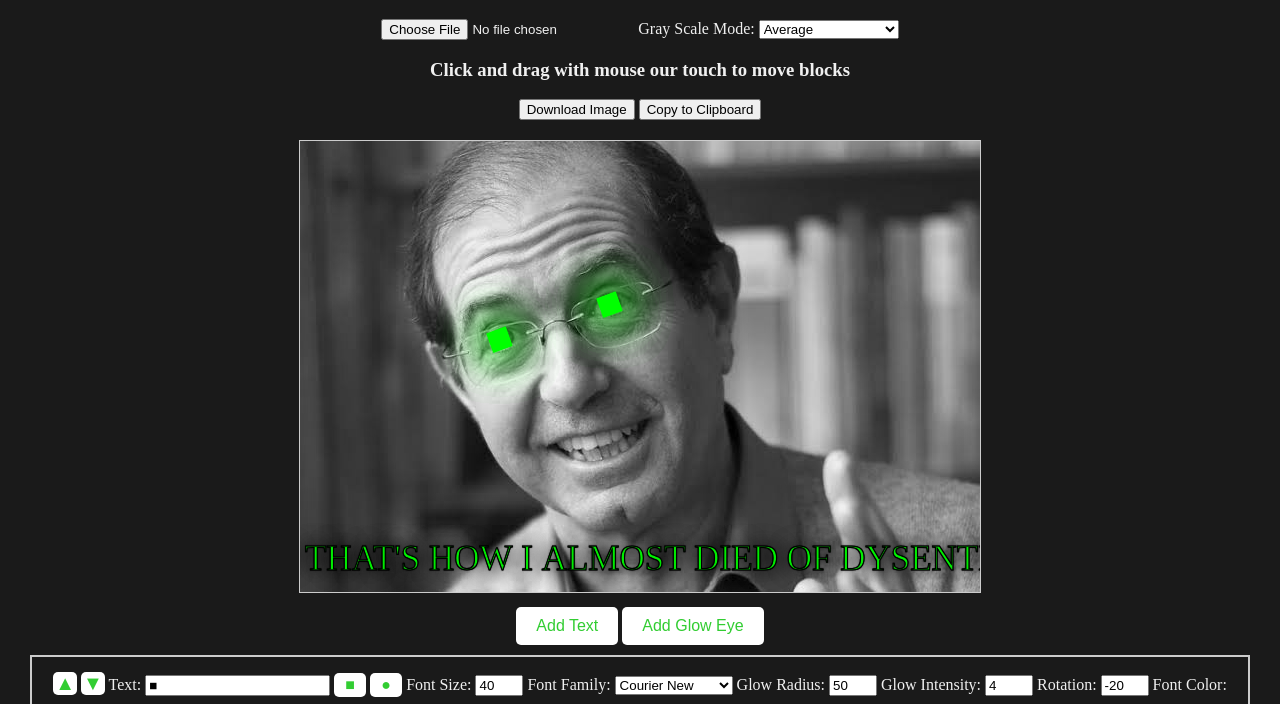
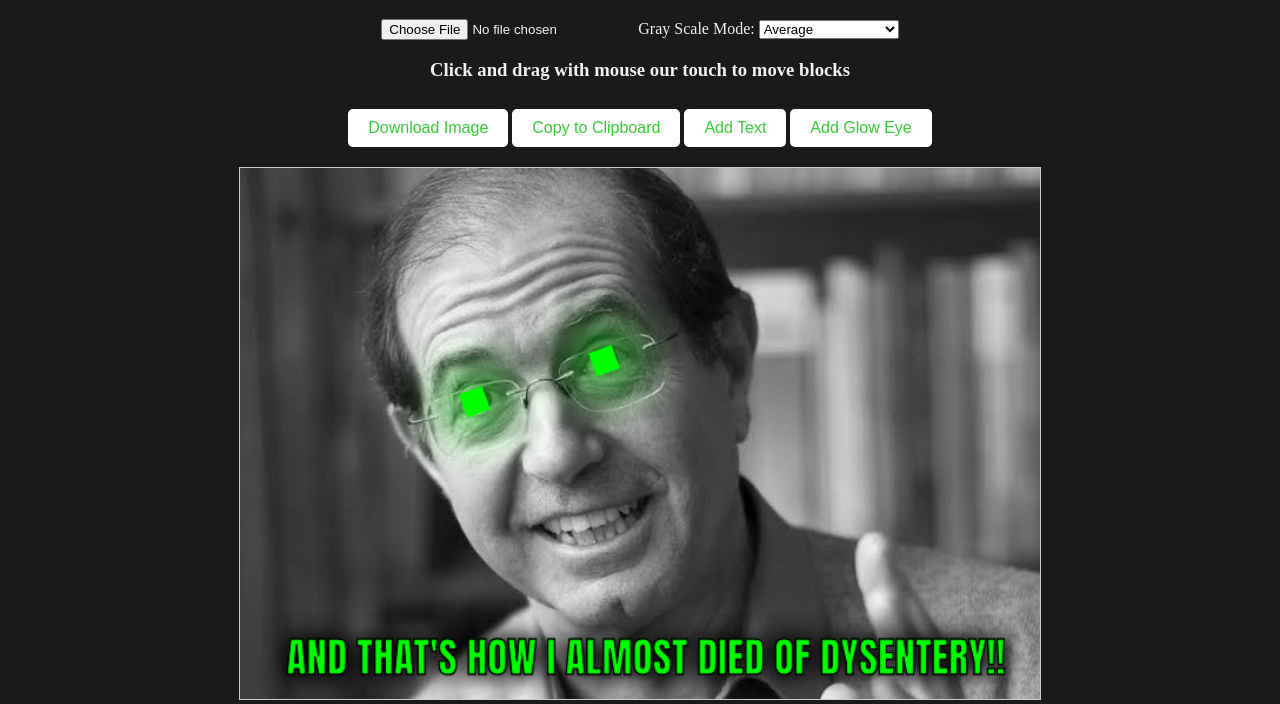
Before and after one commit to carlsonad-algo/dodme, a website: page src/index.html in a window 1280 px wide. Shown: the part 61-765 px from the top of the page. Drawn offline with Linux system fonts and the light colour scheme.

Commit message:
Changes to auto resize the canvas along with have a max width of 800px of the render size.

```diff
--- a/src/index.html
+++ b/src/index.html
@@ -27,6 +27,8 @@
         canvas {
             margin-top: 20px;
             border: 1px solid #ccc;
+            max-width: 800px;
+            width: 100%;
         }
         .control {
             margin: 5px;
@@ -102,6 +104,7 @@
             border-color: green;
         }
 
+
     </style>
 </head>
 <body>
@@ -123,17 +126,15 @@
         <option value="greenScaleLight">Green Scale Light</option>
         <option value="none">None</option>
     </select>
-
     <h3>Click and drag with mouse our touch to move blocks</h3>
-
-    <button id="downloadButton">Download Image</button>
-    <button id="copyButton">Copy to Clipboard</button>
-
+    <button class="button" id="downloadButton">Download Image</button>
+    <button class="button" id="copyButton">Copy to Clipboard</button>
+    <button class="button" onclick="addTextBlock();">Add Text</button>
+    <button class="button" onclick="addGlowEye();">Add Glow Eye</button>
     <div>
         <canvas id="memeCanvas"></canvas>
     </div>
-    <button class="button" onclick="addTextBlock({...defaultMemeText});">Add Text</button>
-    <button class="button" onclick="addTextBlock({...defaultEye});">Add Glow Eye</button>
+
     <div id="textBlocksContainer"></div>
 
     <script>
@@ -190,7 +191,6 @@
 
             let uploadedImage;
             let textBlocks = [];
-            const devicePixelRatio = window.devicePixelRatio || 1;
             let selectedTextBlock = null;
             let offsetX, offsetY;
 
@@ -208,13 +208,8 @@
             function setImage(imageSrc) {
                 uploadedImage = new Image();
                 uploadedImage.onload = () => {
-                    // Adjust canvas for device pixel ratio
-                    memeCanvas.width = uploadedImage.width * devicePixelRatio;
-                    memeCanvas.height = uploadedImage.height * devicePixelRatio;
-                    memeCanvas.style.width = `${uploadedImage.width}px`;
-                    memeCanvas.style.height = `${uploadedImage.height}px`;
-                    ctx.scale(devicePixelRatio, devicePixelRatio);
-
+                    memeCanvas.width = uploadedImage.width;
+                    memeCanvas.height = uploadedImage.height;
                     drawMeme();
                 };
                 uploadedImage.crossOrigin = "Anonymous";
@@ -426,8 +421,14 @@
                 renderTextBlockControls();
             }
 
+            window.addGlowEye = function() {
+                textBlocks.push({...defaultEye});
+                renderTextBlockControls();
+                drawMeme();
+            }
+
             window.addTextBlock = function(data) {
-                textBlocks.push(data);
+                textBlocks.push({...defaultMemeText});
                 renderTextBlockControls();
                 drawMeme();
             }
@@ -450,9 +451,11 @@
 
             function getMousePos(canvas, evt) {
                 const rect = canvas.getBoundingClientRect();
+                const scaleX = canvas.width / rect.width;
+                const scaleY = canvas.height / rect.height;
                 return {
-                    x: evt.clientX - rect.left,
-                    y: evt.clientY - rect.top
+                    x: (evt.clientX - rect.left) * scaleX,
+                    y: (evt.clientY - rect.top) * scaleY
                 };
             }
 
@@ -463,8 +466,7 @@
                     ctx.textAlign = 'center';
                     ctx.textBaseline = 'middle';
                     return ctx.measureText(block.text).width;
-                }
-                finally {
+                } finally {
                     ctx.restore();
                 }
             }
```
